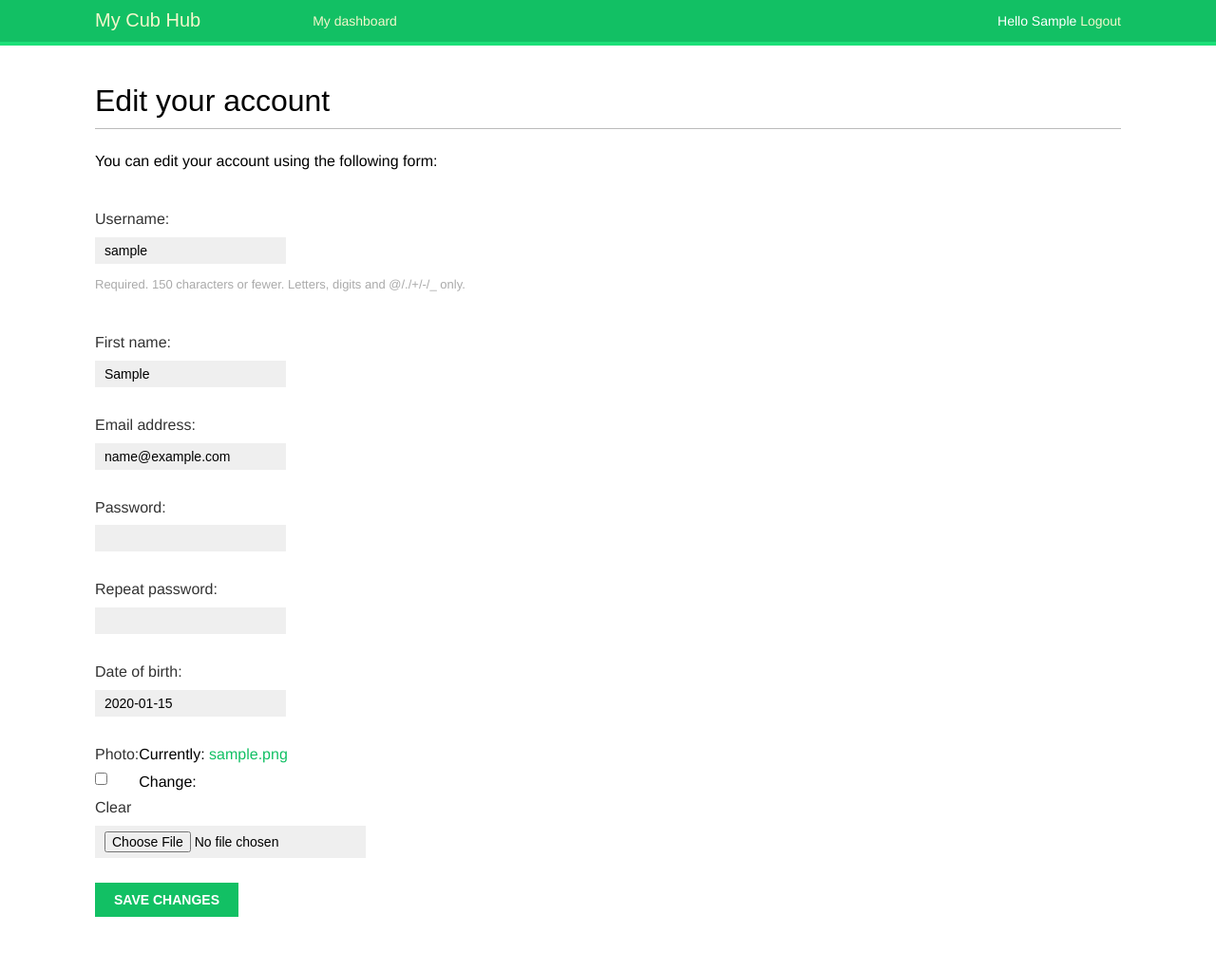
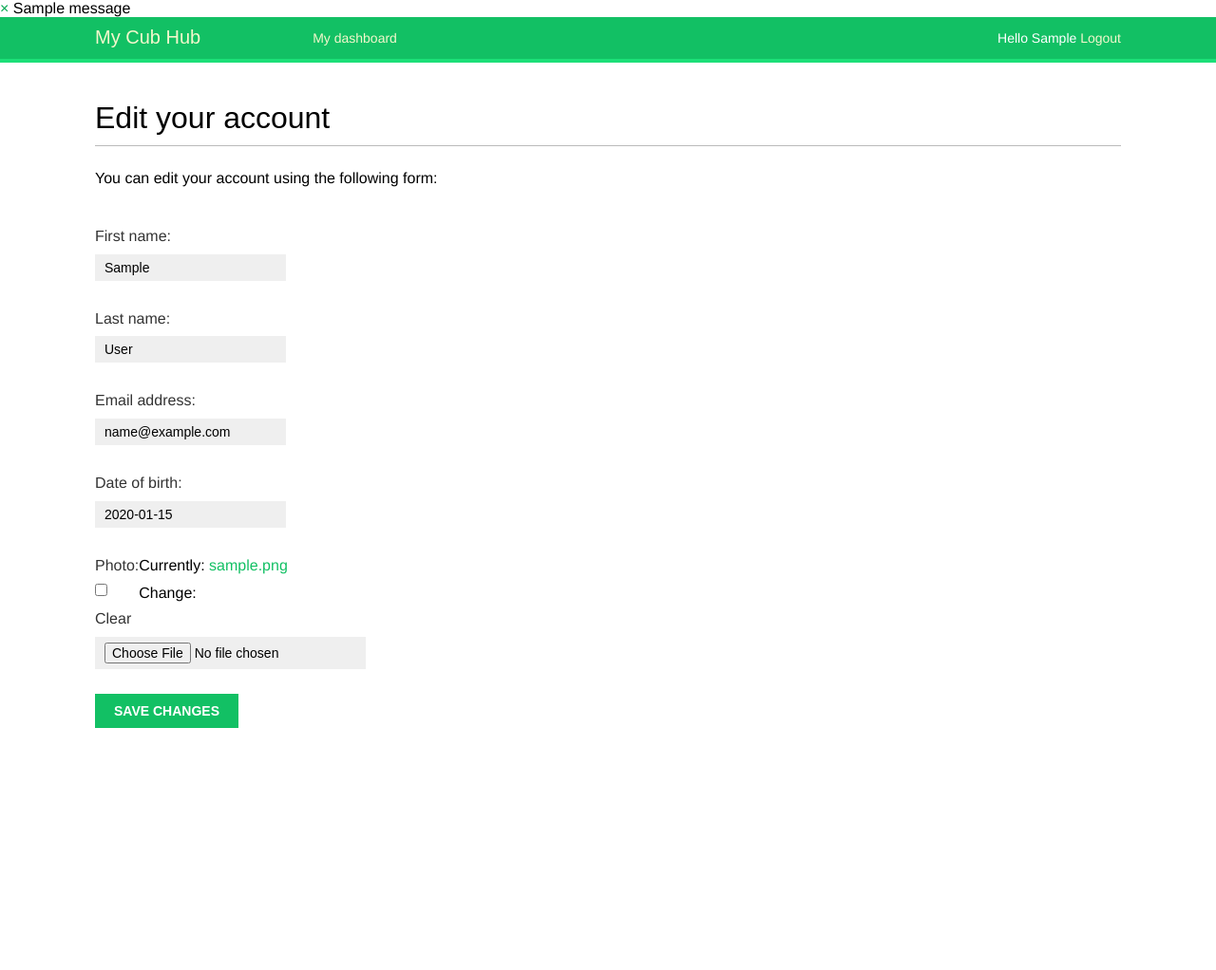
Before and after one commit to jrees/my_cub_hub, a Django app: page /account/edit/ in a window 1280 px wide. Shown: the whole page at 95% size. After the commit the page ends 767 px from the top, so only its background shows below. Run offline with Django 3.2, Linux system fonts and the light colour scheme; a user stored in the database is signed in; tables that the repository leaves empty hold one stand-in row (values such as "Sample post"); one stand-in notice (Sample message) is shown; some web fonts are replaced.

Commit message:
Improved edit profile
success now gives message and returns user to dashboard. Got rid of
weird loop were it returned you to a page where you could edit profile
but not all fields!

```diff
--- a/account/forms.py
+++ b/account/forms.py
@@ -9,7 +9,7 @@
 
     class Meta:
         model = User
-        fields = ('username', 'first_name', 'email')
+        fields = ('username', 'first_name', 'last_name', 'email')
 
     def clean_password2(self):
         cd = self.cleaned_data
--- a/account/templates/base.html
+++ b/account/templates/base.html
@@ -1,5 +1,15 @@
 {%  load staticfiles %}
 <!DOCTYPE html>
+
+{% if messages %}
+  {% for message in messages %}
+    <div{% if message.tags %} class="alert alert-{{ message.tags }}"{% endif %}>
+      <a class="close" data-dismiss="alert" href="#">&times;</a>
+      {{ message }}
+    </div>
+  {% endfor %}
+{% endif %}
+
 <html>
 <head>
     <title>{% block title %}{%  endblock %}</title>
--- a/account/views.py
+++ b/account/views.py
@@ -1,9 +1,8 @@
 from django.shortcuts import render
 from django.contrib.auth.decorators import login_required
-# Create your views here.
 from .forms import UserRegistrationForm, UserEditForm, ProfileEditForm
 from .models import Profile
-
+from django.contrib import messages
 
 
 @login_required
@@ -41,7 +40,10 @@
         if user_form.is_valid() and profile_form.is_valid():
             user_form.save()
             profile_form.save()
+            # TO DO - LOW - change this so it's a pop up
+            messages.add_message(request, messages.INFO, 'Success!')
+            return render(request, 'account/dashboard.html')
     else:
-        user_form = UserRegistrationForm(instance=request.user)
+        user_form = UserEditForm(instance=request.user)
         profile_form = ProfileEditForm(instance=request.user.profile)
-    return render(request, 'account/edit.html', {'user_form': user_form, 'profile_form': profile_form})
+        return render(request, 'account/edit.html', {'user_form': user_form, 'profile_form': profile_form})
```
Also changed, not shown: account/models.py (+2 -5 lines), account/migrations/0001_initial.py, account/migrations/0002_profile_profile_type.py (added), account/migrations/0003_childminderuser_parentuser.py (added), account/migrations/0004_auto_20170616_2101.py (added).
